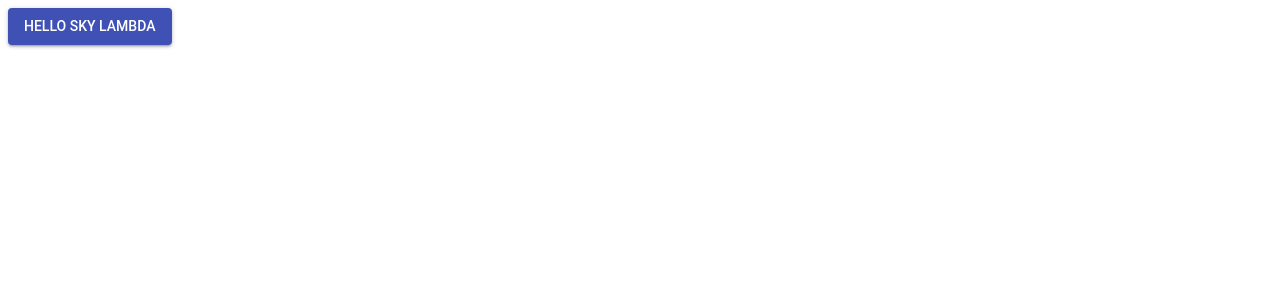
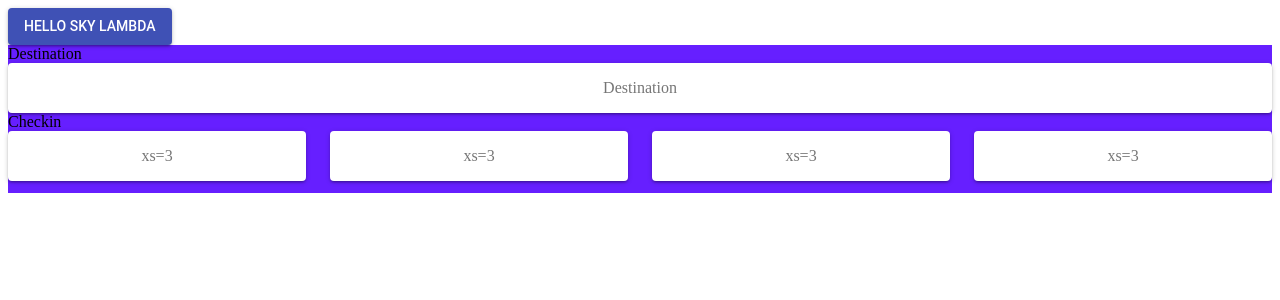
Before and after one commit to iamthuypham/Lambda-sky-frontend, a React (Create React App) app: page / in a window 1280 px wide. Shown: the top 300 px of the page. Built offline with nearby package versions, Linux system fonts and the light colour scheme.

Commit message:
added material UI Grid and Paperfor searcbox

```diff
--- a/src/App.js
+++ b/src/App.js
@@ -1,12 +1,17 @@
-import React, { Component } from 'react';
-import Button from '@material-ui/core/Button';
+import React, { Component } from "react";
+import Button from "@material-ui/core/Button";
+import SearchBar from "./components/searchbar/index.js";
 
 class App extends Component {
   render() {
     return (
-      <Button variant="contained" color="primary">
-      Hello Sky Lambda
-    </Button>
+      <div>
+        <Button variant="contained" color="primary">
+          Hello Sky Lambda
+        </Button>
+
+        <SearchBar />
+      </div>
     );
   }
 }
--- a/src/components/searchbar/index.js
+++ b/src/components/searchbar/index.js
@@ -1,9 +1,50 @@
-import React, { Component } from "react";
+import React from "react";
+import { withStyles } from "@material-ui/core/styles";
+import Paper from "@material-ui/core/Paper";
+import Grid from "@material-ui/core/Grid";
 
-class App extends Component {
-  render() {
-    return <div>Searchbar</div>;
+const styles = theme => ({
+  root: {
+    flexGrow: 1,
+    backgroundColor: "#661FFF"
+  },
+  paper: {
+    padding: theme.spacing.unit * 2,
+    textAlign: "center",
+    color: theme.palette.text.secondary
   }
+});
+
+function SearchBar(props) {
+  const { classes } = props;
+  return (
+    <div className={classes.root}>
+      <div className="destination">
+        Destination <br />
+        <Grid container spacing={24}>
+          <Grid item xs={12}>
+            <Paper className={classes.paper}>Destination</Paper>
+          </Grid>
+        </Grid>
+      </div>
+      <div className="checkin">Checkin</div>
+      <Grid container spacing={24}>
+        <Grid item xs={3}>
+          <Paper className={classes.paper}>xs=3</Paper>
+        </Grid>
+        <Grid item xs={3}>
+          <Paper className={classes.paper}>xs=3</Paper>
+        </Grid>
+        <Grid item xs={3}>
+          <Paper className={classes.paper}>xs=3</Paper>
+        </Grid>
+        <Grid item xs={3}>
+          <Paper className={classes.paper}>xs=3</Paper>
+        </Grid>
+      </Grid>
+      <div />
+    </div>
+  );
 }
 
-export default SearchBar;
+export default withStyles(styles)(SearchBar);
--- a/src/index.js
+++ b/src/index.js
@@ -2,7 +2,7 @@ import React from "react";
 import ReactDOM from "react-dom";
 import { Provider } from "react-redux";
 import configureStore from "./store";
-// import "./index.css";
+import "./index.css";
 import App from "./App";
 // import registerServiceWorker from "./registerServiceWorker";
 ReactDOM.render(
```
Also changed, not shown: src/index.css (added).
